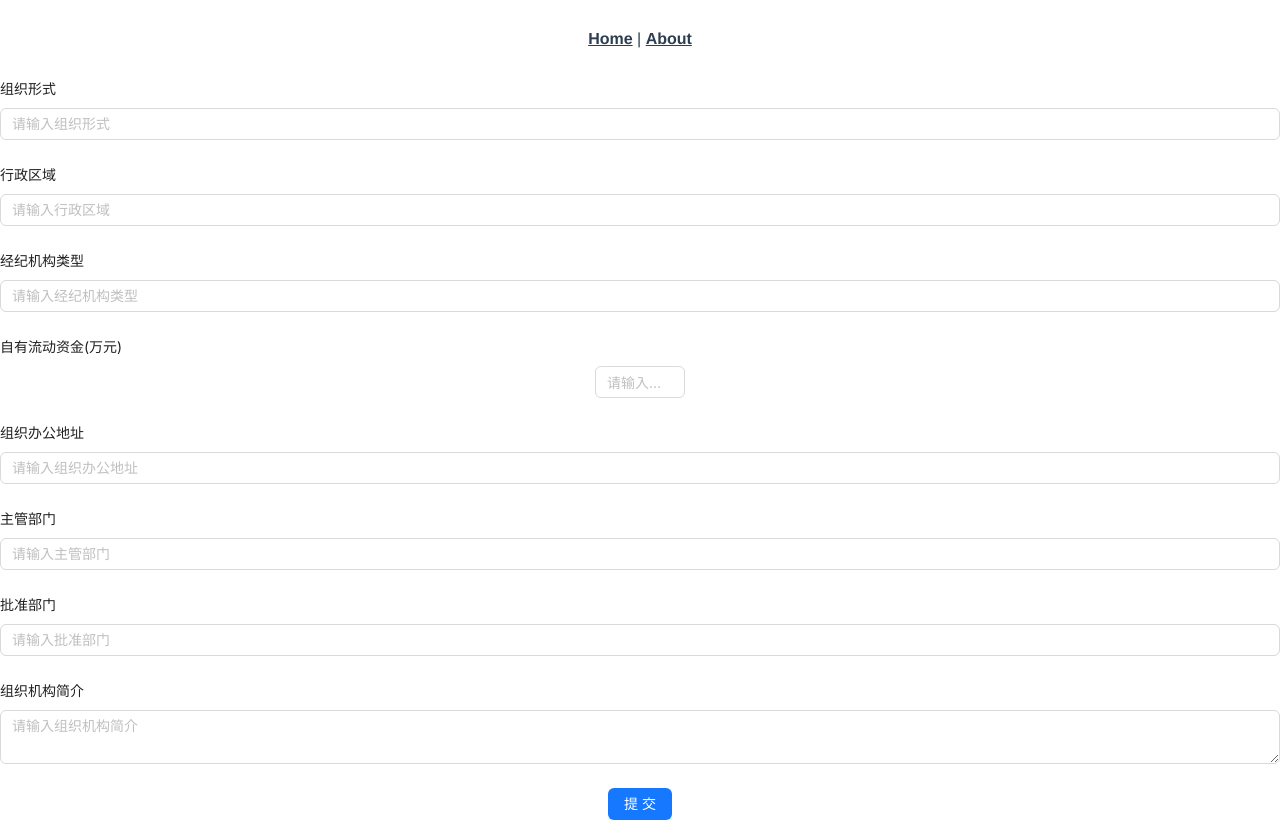
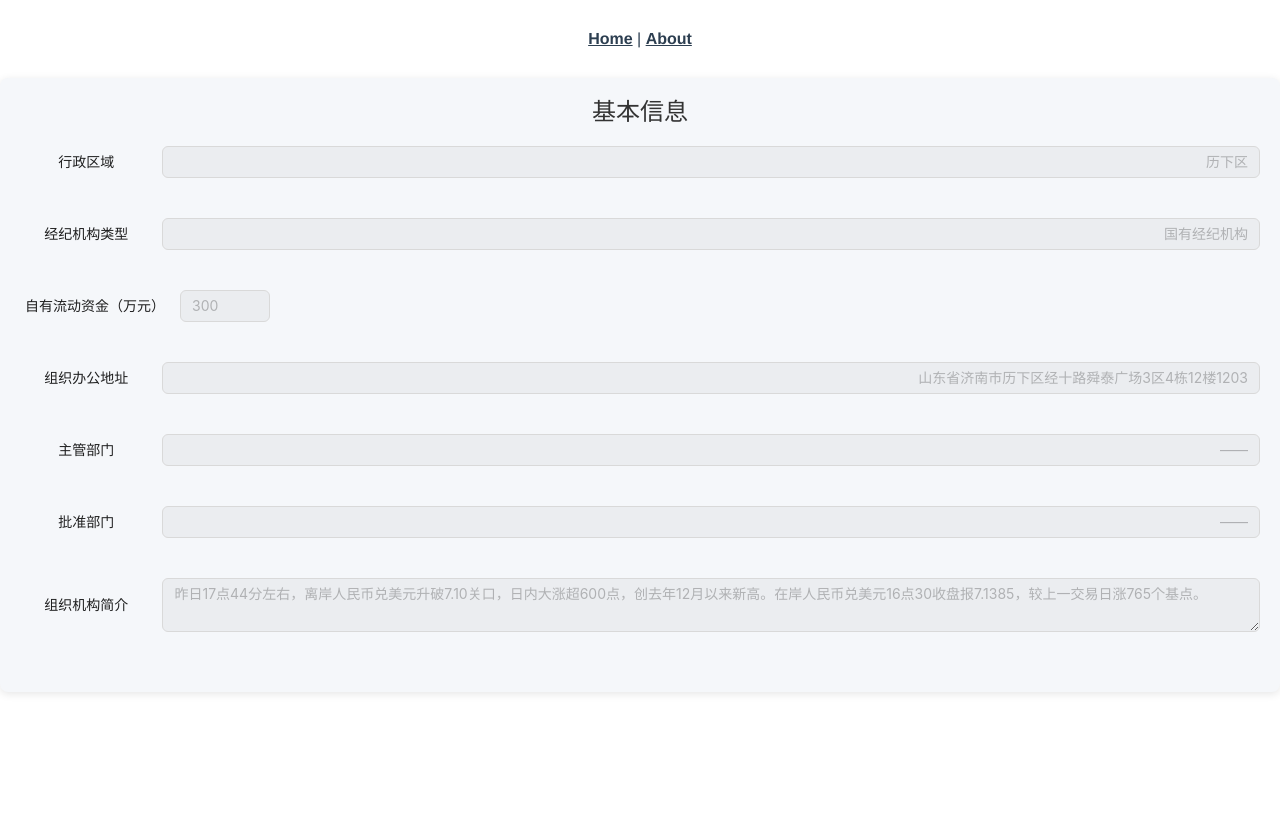
Before and after one commit to yupengfei/antd-demo, a Vue app: page /company in a window 1280 px wide. Built offline with nearby package versions, Linux system fonts and the light colour scheme.

Commit message:
基本信息

```diff
--- a/src/components/BasicInfo.vue
+++ b/src/components/BasicInfo.vue
@@ -1,55 +1,93 @@
 <template>
-  <a-form :model="form" layout="vertical">
-    <a-form-item label="组织形式">
-      <a-input v-model="form.organizationType" placeholder="请输入组织形式" />
-    </a-form-item>
-    <a-form-item label="行政区域">
-      <a-input v-model="form.administrativeRegion" placeholder="请输入行政区域" />
-    </a-form-item>
-    <a-form-item label="经纪机构类型">
-      <a-input v-model="form.brokerageType" placeholder="请输入经纪机构类型" />
-    </a-form-item>
-    <a-form-item label="自有流动资金(万元)">
-      <a-input-number v-model="form.funds" placeholder="请输入自有流动资金" />
-    </a-form-item>
-    <a-form-item label="组织办公地址">
-      <a-input v-model="form.officeAddress" placeholder="请输入组织办公地址" />
-    </a-form-item>
-    <a-form-item label="主管部门">
-      <a-input v-model="form.supervisoryDepartment" placeholder="请输入主管部门" />
-    </a-form-item>
-    <a-form-item label="批准部门">
-      <a-input v-model="form.approvalDepartment" placeholder="请输入批准部门" />
-    </a-form-item>
-    <a-form-item label="组织机构简介">
-      <a-textarea v-model="form.introduction" placeholder="请输入组织机构简介" />
-    </a-form-item>
-    <a-form-item>
-      <a-button type="primary" @click="submit">提交</a-button>
-    </a-form-item>
-  </a-form>
+  <div class="basic-info">
+    <h2>基本信息</h2>
+    <a-form layout="vertical">
+      <a-form-item>
+        <div class="form-item">
+          <label>行政区域</label>
+          <a-input v-model="form.administrativeRegion" placeholder="历下区" disabled />
+        </div>
+      </a-form-item>
+      <a-form-item>
+        <div class="form-item">
+          <label>经纪机构类型</label>
+          <a-input v-model="form.brokerageType" placeholder="国有经纪机构" disabled />
+        </div>
+      </a-form-item>
+      <a-form-item>
+        <div class="form-item">
+          <label>自有流动资金（万元）</label>
+          <a-input-number v-model="form.funds" placeholder="300" disabled />
+        </div>
+      </a-form-item>
+      <a-form-item>
+        <div class="form-item">
+          <label>组织办公地址</label>
+          <a-input v-model="form.officeAddress" placeholder="山东省济南市历下区经十路舜泰广场3区4栋12楼1203" disabled />
+        </div>
+      </a-form-item>
+      <a-form-item>
+        <div class="form-item">
+          <label>主管部门</label>
+          <a-input v-model="form.supervisoryDepartment" placeholder="——" disabled />
+        </div>
+      </a-form-item>
+      <a-form-item>
+        <div class="form-item">
+          <label>批准部门</label>
+          <a-input v-model="form.approvalDepartment" placeholder="——" disabled />
+        </div>
+      </a-form-item>
+      <a-form-item>
+        <div class="form-item">
+          <label>组织机构简介</label>
+          <a-textarea v-model="form.introduction" placeholder="昨日17点44分左右，离岸人民币兑美元升破7.10关口，日内大涨超600点，创去年12月以来新高。在岸人民币兑美元16点30收盘报7.1385，较上一交易日涨765个基点。" disabled />
+        </div>
+      </a-form-item>
+    </a-form>
+  </div>
 </template>
 
 <script setup>
 import { ref } from 'vue';
 
 const form = ref({
-  organizationType: '',
-  administrativeRegion: '',
-  brokerageType: '',
-  funds: null,
-  officeAddress: '',
-  supervisoryDepartment: '',
-  approvalDepartment: '',
-  introduction: ''
+  administrativeRegion: '历下区',
+  brokerageType: '国有经纪机构',
+  funds: 300,
+  officeAddress: '山东省济南市历下区经十路舜泰广场3区4栋12楼1203',
+  supervisoryDepartment: '——',
+  approvalDepartment: '——',
+  introduction: '昨日17点44分左右，离岸人民币兑美元升破7.10关口，日内大涨超600点，创去年12月以来新高。在岸人民币兑美元16点30收盘报7.1385，较上一交易日涨765个基点。'
 });
-
-const submit = () => {
-  console.log(form.value);
-  // 提交表单的逻辑可以在这里实现
-};
 </script>
 
 <style scoped>
-/* 可以在这里添加样式 */
+.basic-info {
+  background-color: #f5f7fa;
+  padding: 20px;
+  border-radius: 8px;
+  box-shadow: 0 2px 8px rgba(0, 0, 0, 0.1);
+}
+
+.basic-info h2 {
+  margin-bottom: 20px;
+  font-size: 24px;
+  color: #333;
+}
+
+.form-item {
+  display: flex;
+  align-items: center;
+  margin-bottom: 16px;
+}
+
+.form-item label {
+  width: 150px; /* 设置标签的宽度 */
+  margin-right: 10px; /* 标签和输入框之间的间距 */
+}
+
+input[disabled], .ant-input-number-input {
+  text-align: right; /* 文字右对齐 */
+}
 </style>
```
